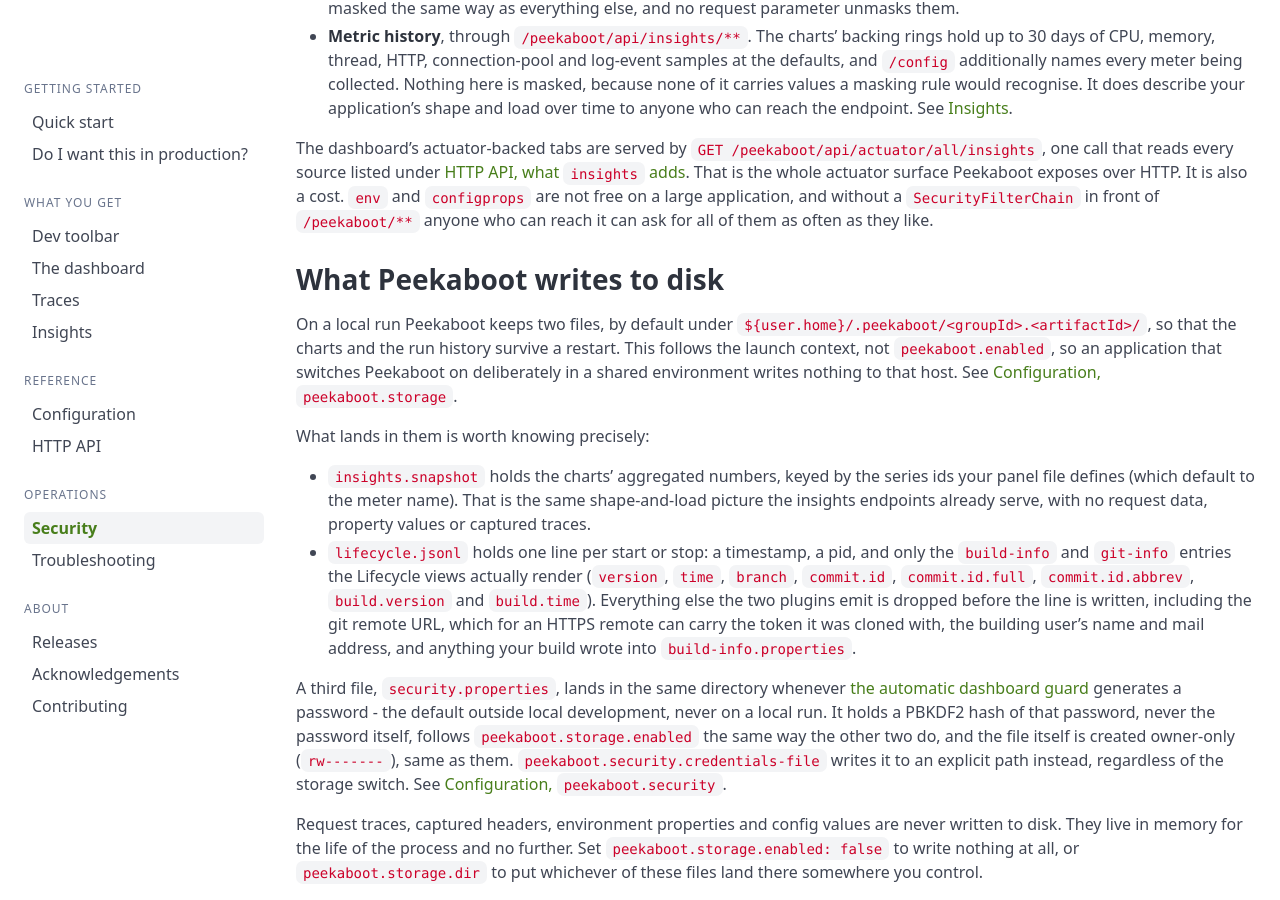
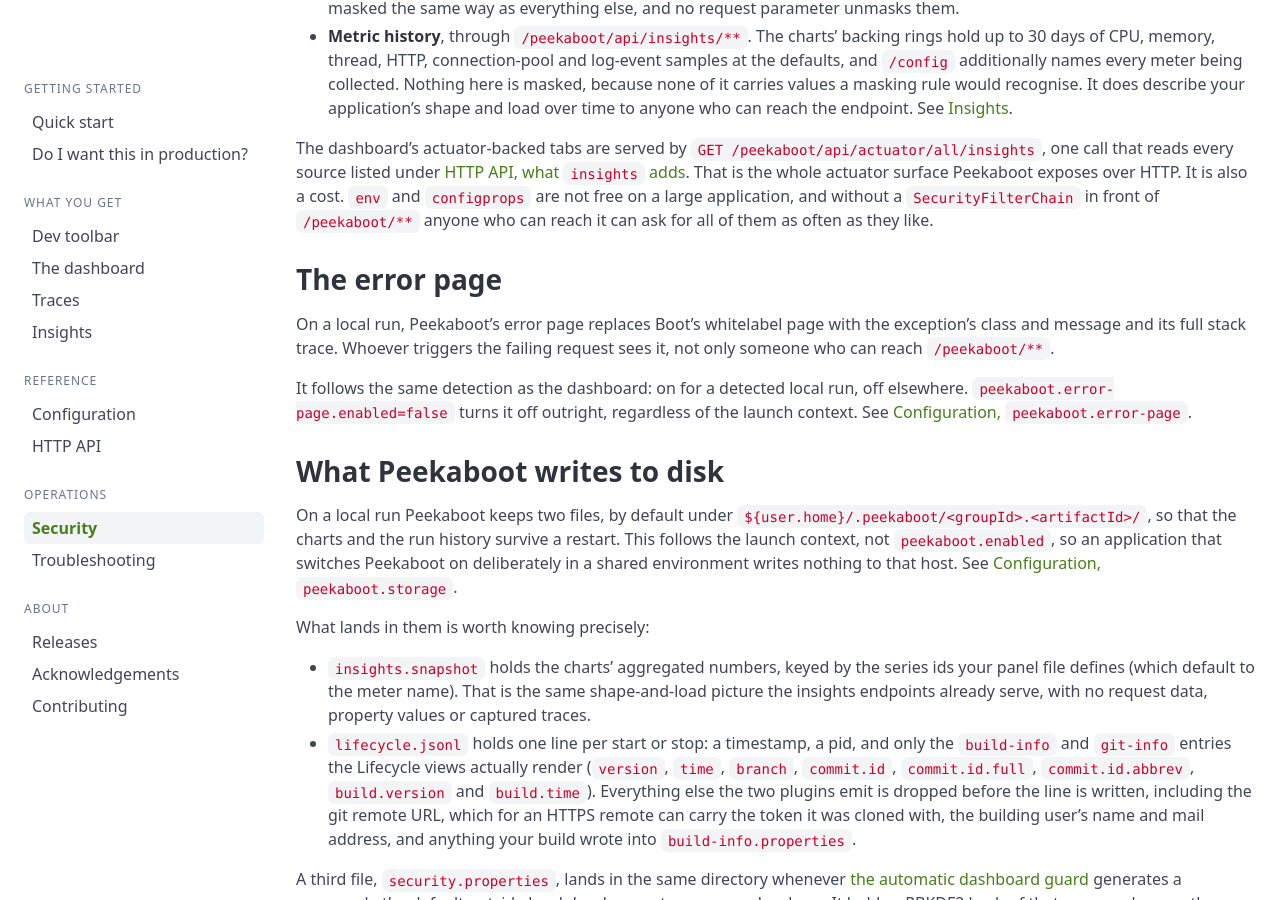
Before and after one commit to peekaboot-org/peekaboot-org.github.io, a Jekyll site: the page built from docs/security.md, in a window 1280 px wide and 900 px high, scrolled down 1857 px. Built offline with Jekyll 4.4.1, drawn with Linux system fonts in a browser that asks for light colours.

Commit message:
docs: document the error page

```diff
--- a/docs/security.md
+++ b/docs/security.md
@@ -113,6 +113,17 @@
 `configprops` are not free on a large application, and without a `SecurityFilterChain` in
 front of `/peekaboot/**` anyone who can reach it can ask for all of them as often as they
 like.
+
+## The error page {#the-error-page}
+
+On a local run, Peekaboot's error page replaces Boot's whitelabel page with the exception's
+class and message and its full stack trace. Whoever triggers the failing request sees it, not
+only someone who can reach `/peekaboot/**`.
+
+It follows the same detection as the dashboard: on for a detected local run, off elsewhere.
+`peekaboot.error-page.enabled=false` turns it off outright, regardless of the launch context.
+See [Configuration,
+`peekaboot.error-page`]({{ '/docs/configuration/' | relative_url }}#peekabooterrorpage).
 
 ## What Peekaboot writes to disk {#what-peekaboot-writes-to-disk}
 
```
Also changed, not shown: docs/configuration.md (+26 -4 lines), docs/dev-toolbar.md (+6 -0 lines), docs/quick-start.md (+1 -1 lines).
